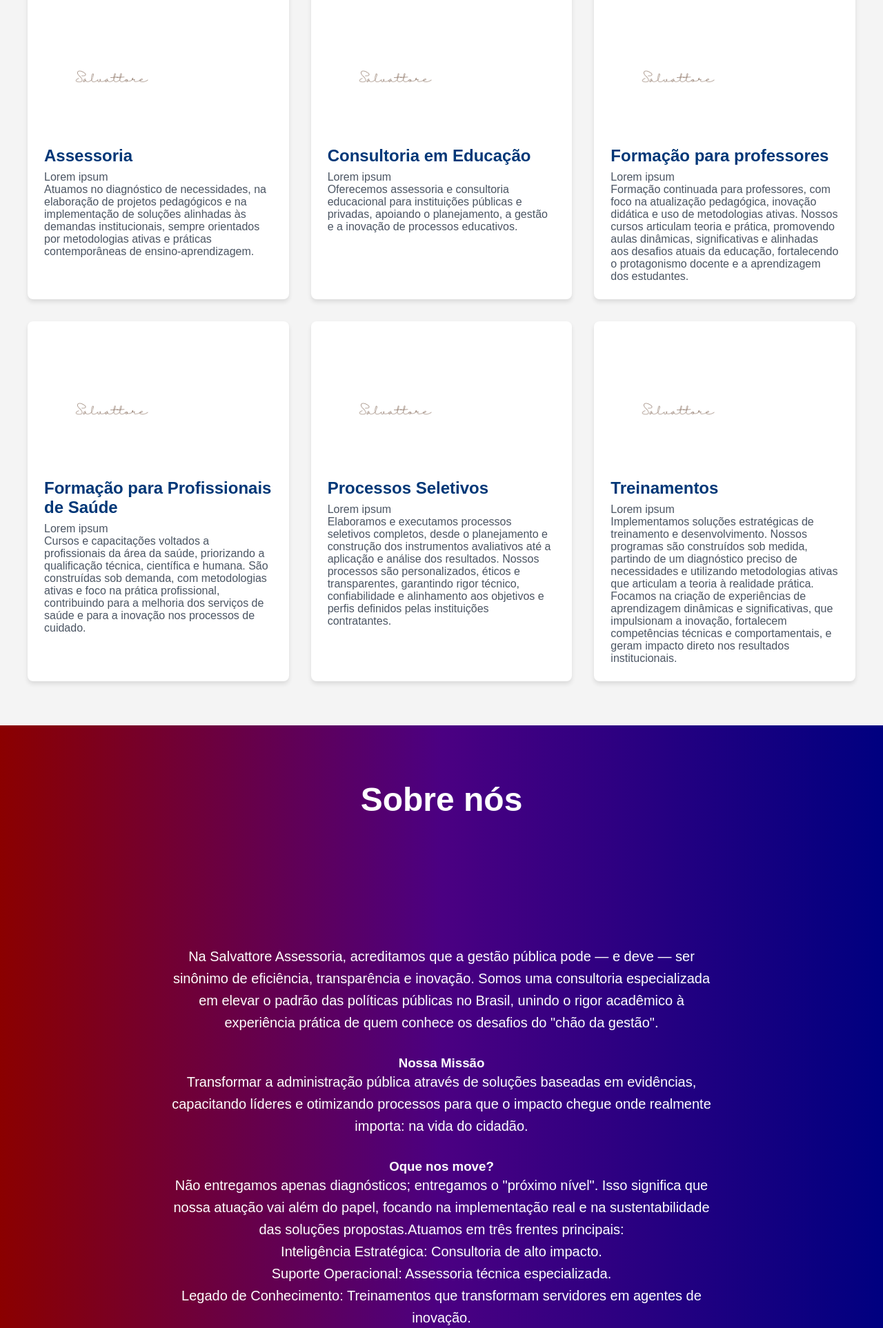
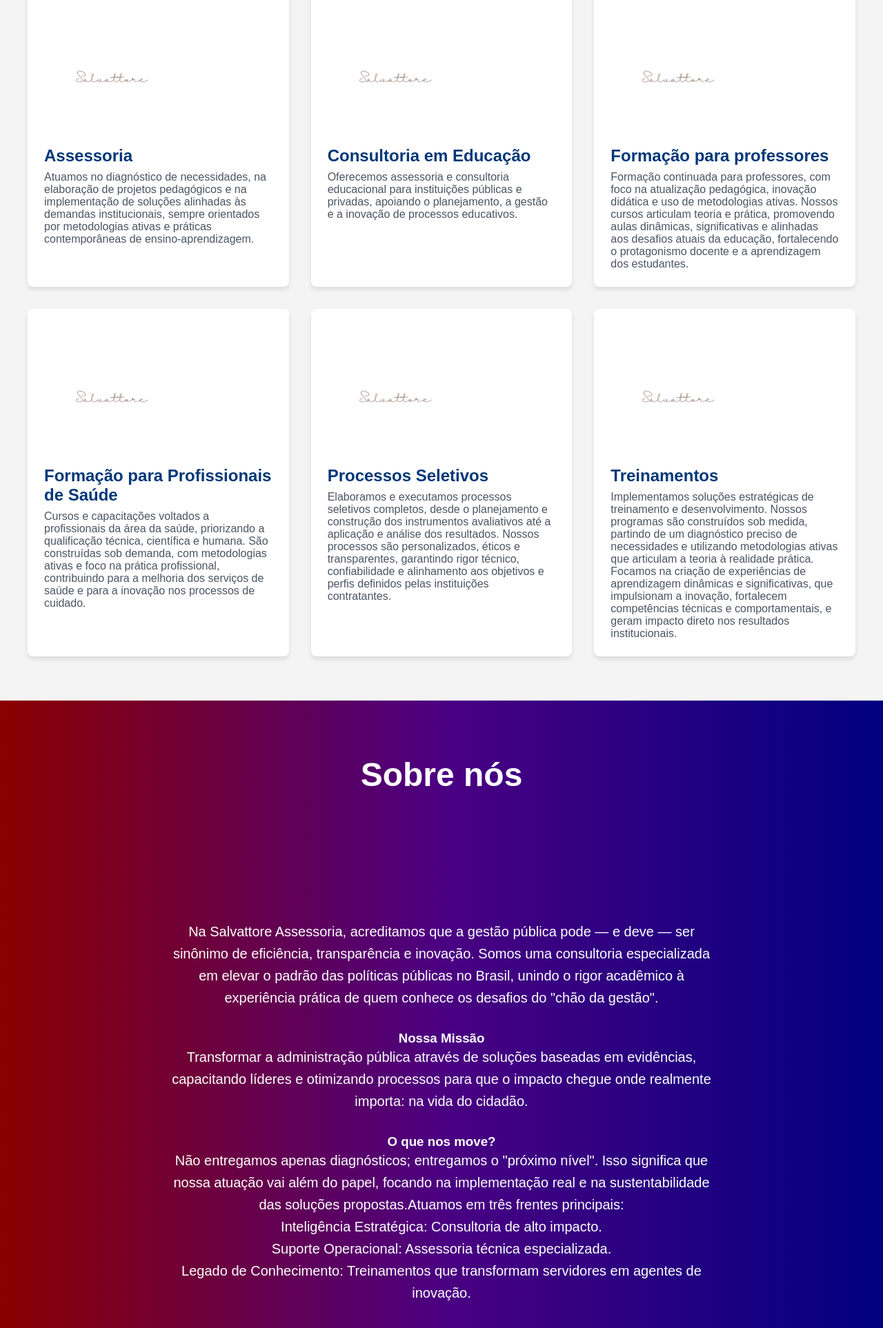
Before and after one commit to viczveras/salvattore-projeto-IES, a Flask app: page / in a window 1280 px wide. Shown: the part 706-2632 px from the top of the page at 69% size. Run offline with Flask 3, Linux system fonts and the light colour scheme.

Commit message:
fix: correções de texto

```diff
--- a/templates/base.html
+++ b/templates/base.html
@@ -65,7 +65,7 @@
         </div><!--contato-->
         <hr>
         <div class="direitos">
-            <p>&copy; 2025 Salvattore. Todos os direitos reservados</p>
+            <p>&copy; 2026 Salvattore. Todos os direitos reservados</p>
         </div><!--direitos-->
     </footer>
 </body>
--- a/templates/index.html
+++ b/templates/index.html
@@ -17,37 +17,37 @@ Início
             <div class="cards">
                 <img src="static/images/SA só nome-Photoroom.png" alt="assinatura_salvattore" class="logo-card">
                 <h3>Assessoria</h3>
-                <p>Lorem ipsum</p>
+
                 <p>Atuamos no diagnóstico de necessidades, na elaboração de projetos pedagógicos e na implementação de soluções alinhadas às demandas institucionais, sempre orientados por metodologias ativas e práticas contemporâneas de ensino-aprendizagem.</p>
             </div>
             <div class="cards">
                 <img src="static/images/SA só nome-Photoroom.png" alt="assinatura_salvattore" class="logo-card">
                 <h3>Consultoria em Educação</h3>
-                <p>Lorem ipsum</p>
+
                 <p>Oferecemos assessoria e consultoria educacional para instituições públicas e privadas, apoiando o planejamento, a gestão e a inovação de processos educativos.</p>
             </div>
             <div class="cards">
                 <img src="static/images/SA só nome-Photoroom.png" alt="assinatura_salvattore" class="logo-card">
                 <h3>Formação para professores</h3>
-                <p>Lorem ipsum</p>
+
                 <p>Formação continuada para professores, com foco na atualização pedagógica, inovação didática e uso de metodologias ativas. Nossos cursos articulam teoria e prática, promovendo aulas dinâmicas, significativas e alinhadas aos desafios atuais da educação, fortalecendo o protagonismo docente e a aprendizagem dos estudantes.</p>
             </div>
             <div class="cards">
                 <img src="static/images/SA só nome-Photoroom.png" alt="assinatura_salvattore" class="logo-card">
                 <h3>Formação para Profissionais de Saúde</h3>
-                <p>Lorem ipsum</p>
+
                 <p>Cursos e capacitações voltados a profissionais da área da saúde, priorizando a qualificação técnica, científica e humana. São construídas sob demanda, com metodologias ativas e foco na prática profissional, contribuindo para a melhoria dos serviços de saúde e para a inovação nos processos de cuidado.</p>
             </div>
             <div class="cards">
                 <img src="static/images/SA só nome-Photoroom.png" alt="assinatura_salvattore" class="logo-card">
                 <h3>Processos Seletivos</h3>
-                <p>Lorem ipsum</p>
+
                 <p>Elaboramos e executamos processos seletivos completos, desde o planejamento e construção dos instrumentos avaliativos até a aplicação e análise dos resultados. Nossos processos são personalizados, éticos e transparentes, garantindo rigor técnico, confiabilidade e alinhamento aos objetivos e perfis definidos pelas instituições contratantes.</p>
             </div>
             <div class="cards">
                 <img src="static/images/SA só nome-Photoroom.png" alt="assinatura_salvattore" class="logo-card">
                 <h3>Treinamentos</h3>
-                <p>Lorem ipsum</p>
+
                 <p>Implementamos soluções estratégicas de treinamento e desenvolvimento. Nossos programas são construídos sob medida, partindo de um diagnóstico preciso de necessidades e utilizando metodologias ativas que articulam a teoria à realidade prática. Focamos na criação de experiências de aprendizagem dinâmicas e significativas, que impulsionam a inovação, fortalecem competências técnicas e comportamentais, e geram impacto direto nos resultados institucionais.</p>
             </div>
         </div>
@@ -67,7 +67,7 @@ Início
                  otimizando processos para que o impacto chegue onde realmente importa: na vida do cidadão.
                 </p>
 
-                <h3>Oque nos move?</h3>
+                <h3>O que nos move?</h3>
                 <p>
                  Não entregamos apenas diagnósticos; entregamos o "próximo nível".
                  Isso significa que nossa atuação vai além do papel,
```
